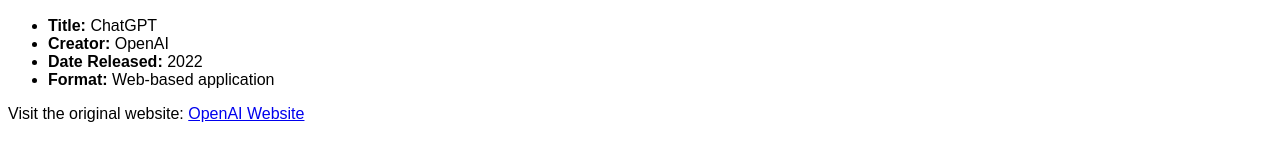
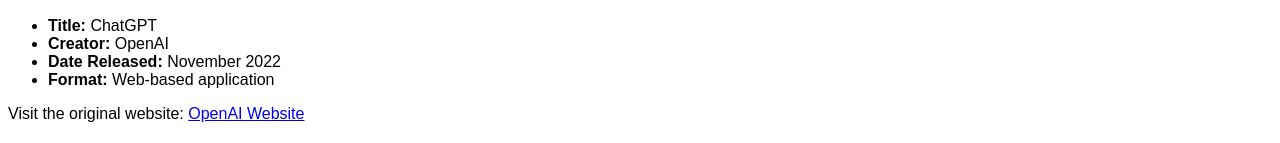
Before and after one commit to zoakhu/is310-coding-assignments, a plain HTML site: page source-and-style/index.html in a window 1280 px wide. Shown: the part 503-646 px from the top of the page. Drawn offline with Linux system fonts and the light colour scheme.

Commit message:
Update index.html

```diff
--- a/source-and-style/index.html
+++ b/source-and-style/index.html
@@ -36,7 +36,7 @@
         <ul>
             <li><strong>Title:</strong> ChatGPT</li>
             <li><strong>Creator:</strong> OpenAI</li>
-            <li><strong>Date Released:</strong> 2022</li>
+            <li><strong>Date Released:</strong> November 2022</li>
             <li><strong>Format:</strong> Web-based application</li>
         </ul>
 
```
